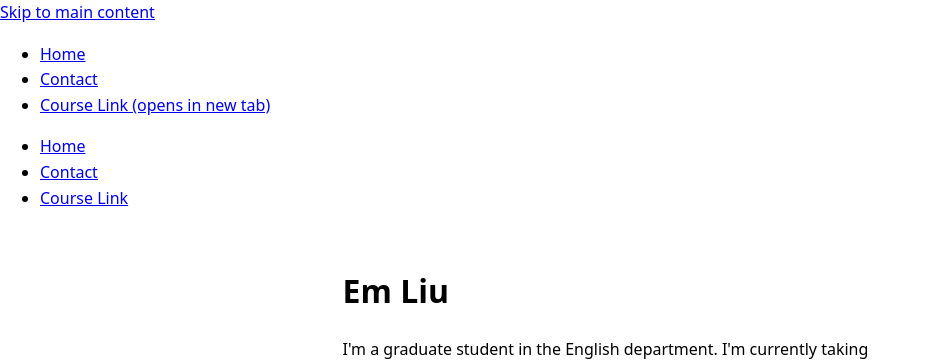
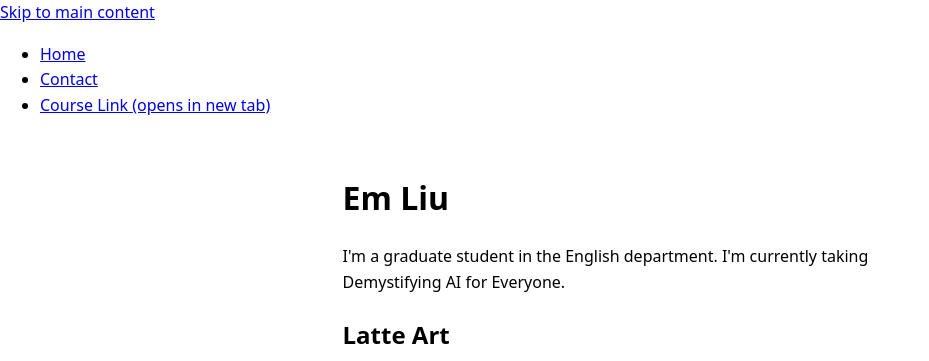
Before and after one commit to MLEU-Liu/mleu-liu.github.io, a plain HTML site: page index.html in a window 1280 px wide. Shown: the top 361 px of the page, without its empty margins (0-929 px from the left). Drawn offline with Linux system fonts and the light colour scheme.

Commit message:
Update index.html
Delete duplicate links

```diff
--- a/index.html
+++ b/index.html
@@ -24,15 +24,6 @@
 </nav>
 
 
-  <nav>
-    <ul>
-      <li><a href="/">Home</a></li>
-      <li><a href="/contact.html">Contact</a></li>
-      <li><a href="https://example.com" target="_blank" rel="noopener noreferrer">Course Link</a></li>
-    </ul>
-  </nav>
-
-
   <main id="main">
     <h1>Em Liu</h1>
     <p>I'm a graduate student in the English department. I'm currently taking Demystifying AI for Everyone.</p>
```
